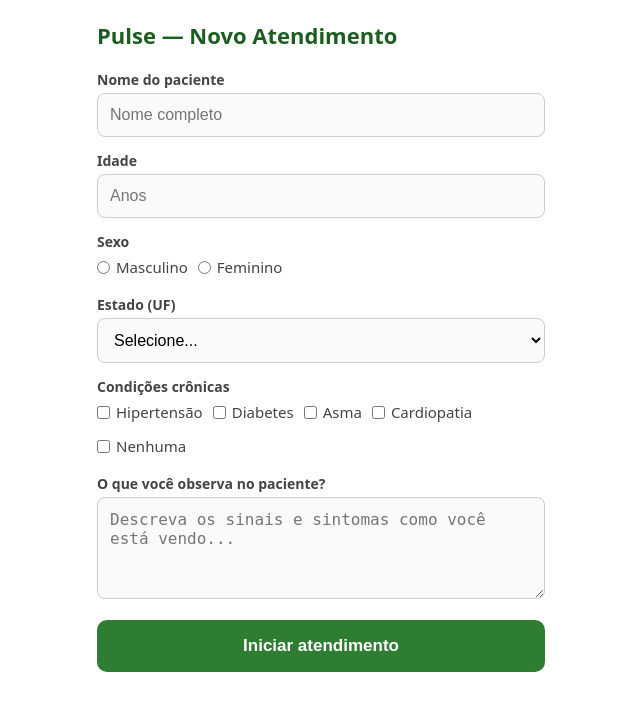
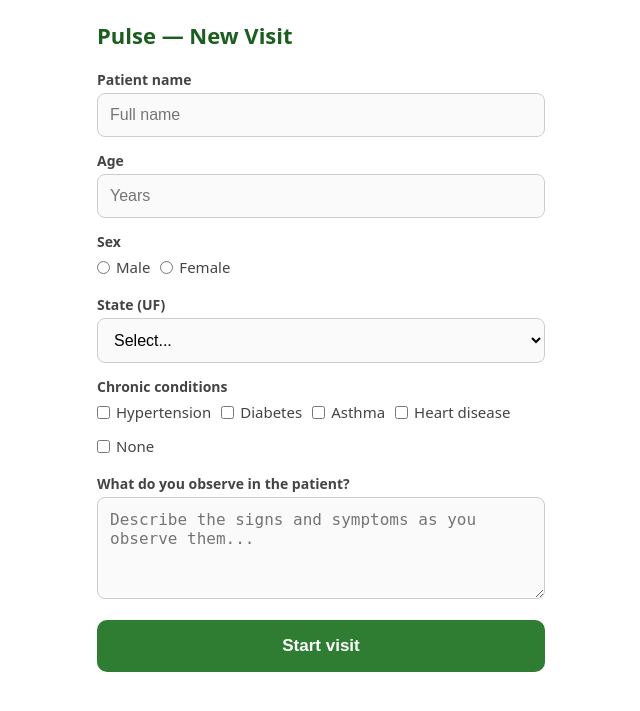
Before and after one commit to Nago13/pulse-acs, a Flask app: page / in a window 1280 px wide. Shown: the top 711 px of the page, without its empty margins (319-959 px from the left). Run offline with Flask 3, Linux system fonts and the light colour scheme; parts of the project's set-up code (start-up, migrations or seed data) failed here and were passed over.

Commit message:
feat: interface e mensagens traduzidas para inglês

```diff
--- a/app.py
+++ b/app.py
@@ -85,23 +85,23 @@ def sincronizar():
             data_hora = dados.get("data_hora", "")
 
             resumo = (
-                f"VISITA PULSE — {data_hora}\n"
+                f"PULSE VISIT — {data_hora}\n"
                 f"{'=' * 40}\n"
-                f"Paciente : {paciente.get('nome', '')} | "
-                f"Idade: {paciente.get('idade', '')} | "
-                f"Sexo: {paciente.get('sexo', '')} | "
-                f"UF: {paciente.get('estado', '')}\n"
-                f"Condições crônicas: {', '.join(paciente.get('condicoes_cronicas', []))}\n\n"
-                f"Observação inicial: {dados.get('observacao_inicial', '')}\n\n"
-                f"Hipóteses: {', '.join(hipoteses)}\n\n"
-                f"Conduta registrada pelo ACS:\n{conduta_real}\n\n"
-                f"Urgência confirmada: {urgencia}\n"
+                f"Patient: {paciente.get('nome', '')} | "
+                f"Age: {paciente.get('idade', '')} | "
+                f"Sex: {paciente.get('sexo', '')} | "
+                f"State: {paciente.get('estado', '')}\n"
+                f"Chronic conditions: {', '.join(paciente.get('condicoes_cronicas', []))}\n\n"
+                f"Initial observation: {dados.get('observacao_inicial', '')}\n\n"
+                f"Hypotheses: {', '.join(hipoteses)}\n\n"
+                f"Action recorded by health worker:\n{conduta_real}\n\n"
+                f"Confirmed urgency: {urgencia}\n"
                 f"{'=' * 40}\n"
-                f"Respostas coletadas:\n"
+                f"Collected responses:\n"
             )
             for r in dados.get("respostas_anteriores", []):
-                resumo += f"  P: {r.get('pergunta', '')}\n"
-                resumo += f"  R: {r.get('resposta', '')}\n\n"
+                resumo += f"  Q: {r.get('pergunta', '')}\n"
+                resumo += f"  A: {r.get('resposta', '')}\n\n"
 
             txt_path = SYNC_DIR / f"{dados['id_visita']}.txt"
             txt_path.write_text(resumo, encoding="utf-8")
--- a/copiloto.py
+++ b/copiloto.py
@@ -106,4 +106,4 @@ def fechar_visita(dados_visita: dict) -> dict:
     caminho = DATA_DIR / f"{dados_visita['id_visita']}.json"
     caminho.write_text(json.dumps(dados_visita, ensure_ascii=False, indent=2), encoding="utf-8")
 
-    return {"status": "salvo", "caminho": str(caminho)}
+    return {"status": "saved", "caminho": str(caminho)}
--- a/templates/index.html
+++ b/templates/index.html
@@ -1,9 +1,9 @@
 <!DOCTYPE html>
-<html lang="pt-BR">
+<html lang="en">
 <head>
   <meta charset="UTF-8" />
   <meta name="viewport" content="width=device-width, initial-scale=1.0" />
-  <title>Pulse — Apoio ao ACS</title>
+  <title>Pulse — Community Health Copilot</title>
   <style>
     *, *::before, *::after { box-sizing: border-box; margin: 0; padding: 0; }
 
@@ -301,23 +301,23 @@
      TELA 1 — Dados do paciente
 ══════════════════════════════════════════ -->
 <div id="tela-paciente" class="tela ativa">
-  <h1>Pulse — Novo Atendimento</h1>
+  <h1>Pulse — New Visit</h1>
 
-  <label for="nome">Nome do paciente</label>
-  <input type="text" id="nome" placeholder="Nome completo" autocomplete="off" />
+  <label for="nome">Patient name</label>
+  <input type="text" id="nome" placeholder="Full name" autocomplete="off" />
 
-  <label for="idade">Idade</label>
-  <input type="number" id="idade" min="0" max="120" placeholder="Anos" />
+  <label for="idade">Age</label>
+  <input type="number" id="idade" min="0" max="120" placeholder="Years" />
 
-  <label>Sexo</label>
+  <label>Sex</label>
   <div class="radio-group">
-    <label><input type="radio" name="sexo" value="M" /> Masculino</label>
-    <label><input type="radio" name="sexo" value="F" /> Feminino</label>
+    <label><input type="radio" name="sexo" value="M" /> Male</label>
+    <label><input type="radio" name="sexo" value="F" /> Female</label>
   </div>
 
-  <label for="estado">Estado (UF)</label>
+  <label for="estado">State (UF)</label>
   <select id="estado">
-    <option value="">Selecione...</option>
+    <option value="">Select...</option>
     <option value="AC">AC — Acre</option>
     <option value="AL">AL — Alagoas</option>
     <option value="AM">AM — Amazonas</option>
@@ -347,20 +347,20 @@
     <option value="TO">TO — Tocantins</option>
   </select>
 
-  <label>Condições crônicas</label>
+  <label>Chronic conditions</label>
   <div class="check-group">
-    <label><input type="checkbox" value="Hipertensão" /> Hipertensão</label>
+    <label><input type="checkbox" value="Hypertension" /> Hypertension</label>
     <label><input type="checkbox" value="Diabetes" /> Diabetes</label>
-    <label><input type="checkbox" value="Asma" /> Asma</label>
-    <label><input type="checkbox" value="Cardiopatia" /> Cardiopatia</label>
-    <label><input type="checkbox" value="Nenhuma" id="cb-nenhuma" /> Nenhuma</label>
+    <label><input type="checkbox" value="Asthma" /> Asthma</label>
+    <label><input type="checkbox" value="Heart disease" /> Heart disease</label>
+    <label><input type="checkbox" value="None" id="cb-nenhuma" /> None</label>
   </div>
 
-  <label for="observacao">O que você observa no paciente?</label>
-  <textarea id="observacao" rows="4" placeholder="Descreva os sinais e sintomas como você está vendo..."></textarea>
+  <label for="observacao">What do you observe in the patient?</label>
+  <textarea id="observacao" rows="4" placeholder="Describe the signs and symptoms as you observe them..."></textarea>
 
   <button class="btn btn-verde" id="btn-iniciar" onclick="iniciarAtendimento()">
-    Iniciar atendimento
+    Start visit
   </button>
 </div>
 
@@ -369,30 +369,30 @@
      TELA 2 — Entrevista
 ══════════════════════════════════════════ -->
 <div id="tela-entrevista" class="tela">
-  <h2>Entrevista</h2>
+  <h2>Interview</h2>
 
   <div class="hipoteses-box">
-    <p>Hipóteses em avaliação</p>
+    <p>Hypotheses under evaluation</p>
     <ul id="lista-hipoteses"></ul>
   </div>
 
-  <div class="contador" id="contador-perguntas">Pergunta 1 de —</div>
+  <div class="contador" id="contador-perguntas">Question 1</div>
 
-  <div class="pergunta-texto" id="texto-pergunta">Carregando...</div>
+  <div class="pergunta-texto" id="texto-pergunta">Loading...</div>
 
   <div class="respostas-rapidas">
-    <button class="btn-resposta" onclick="selecionarResposta('Sim')">Sim</button>
-    <button class="btn-resposta" onclick="selecionarResposta('Não')">Não</button>
-    <button class="btn-resposta" onclick="selecionarResposta('Não sei')">Não sei</button>
-    <button class="btn-resposta" onclick="toggleDescricao()">Descrever</button>
+    <button class="btn-resposta" onclick="selecionarResposta('Yes')">Yes</button>
+    <button class="btn-resposta" onclick="selecionarResposta('No')">No</button>
+    <button class="btn-resposta" onclick="selecionarResposta('Not sure')">Not sure</button>
+    <button class="btn-resposta" onclick="toggleDescricao()">Describe</button>
   </div>
 
   <div id="area-descricao" style="display:none; margin-top:8px;">
-    <textarea id="resposta-livre" rows="3" placeholder="Descreva com suas palavras..."></textarea>
+    <textarea id="resposta-livre" rows="3" placeholder="Describe in your own words..."></textarea>
   </div>
 
-  <button class="btn btn-verde" onclick="responderEAtualizar()">Responder</button>
-  <button class="btn btn-outline" onclick="irParaConduta()">Encerrar entrevista</button>
+  <button class="btn btn-verde" onclick="responderEAtualizar()">Submit answer</button>
+  <button class="btn btn-outline" onclick="irParaConduta()">End interview</button>
 </div>
 
 
@@ -400,25 +400,25 @@
      TELA 3 — Conduta
 ══════════════════════════════════════════ -->
 <div id="tela-conduta" class="tela">
-  <h2>Conduta</h2>
+  <h2>Course of Action</h2>
 
-  <div class="secao-titulo">Hipóteses finais</div>
+  <div class="secao-titulo">Final hypotheses</div>
   <div id="cards-hipoteses"></div>
 
-  <div class="secao-titulo">Condutas sugeridas</div>
+  <div class="secao-titulo">Suggested actions</div>
   <div id="conduta-destaque" class="urgencia-destaque urgencia-1"></div>
 
-  <div class="secao-titulo">Confirmar urgência</div>
+  <div class="secao-titulo">Confirm urgency level</div>
   <div class="urgencia-bts">
-    <button class="btn-urg urg-verde"    onclick="selecionarUrgencia(1, this)">Observar</button>
-    <button class="btn-urg urg-amarelo"  onclick="selecionarUrgencia(2, this)">UBS</button>
-    <button class="btn-urg urg-vermelho" onclick="selecionarUrgencia(3, this)">Emergência</button>
+    <button class="btn-urg urg-verde"    onclick="selecionarUrgencia(1, this)">Monitor</button>
+    <button class="btn-urg urg-amarelo"  onclick="selecionarUrgencia(2, this)">Health Center</button>
+    <button class="btn-urg urg-vermelho" onclick="selecionarUrgencia(3, this)">Emergency</button>
   </div>
 
-  <div class="secao-titulo">O que você fez?</div>
-  <textarea id="conduta-real" rows="4" placeholder="Registre a conduta tomada pelo ACS..."></textarea>
+  <div class="secao-titulo">What did you do?</div>
+  <textarea id="conduta-real" rows="4" placeholder="Record the action taken by the health worker..."></textarea>
 
-  <button class="btn btn-verde" onclick="registrarAtendimento()">Registrar atendimento</button>
+  <button class="btn btn-verde" onclick="registrarAtendimento()">Save visit</button>
 </div>
 
 
@@ -427,13 +427,13 @@
 ══════════════════════════════════════════ -->
 <div id="tela-confirmado" class="tela">
   <div class="confirmado-icone">&#10003;</div>
-  <div class="confirmado-titulo">Atendimento registrado<br>com sucesso</div>
+  <div class="confirmado-titulo">Visit recorded<br>successfully</div>
   <div class="confirmado-sub">
-    Será enviado à UBS quando houver<br>conexão com a internet.
+    It will be sent to the health center<br>when internet is available.
   </div>
 
-  <button class="btn btn-verde" onclick="novoAtendimento()">Novo atendimento</button>
-  <button class="btn btn-cinza" onclick="sincronizarAgora()">Sincronizar agora</button>
+  <button class="btn btn-verde" onclick="novoAtendimento()">New visit</button>
+  <button class="btn btn-cinza" onclick="sincronizarAgora()">Sync now</button>
   <div id="alerta-sync"></div>
 </div>
 
@@ -467,7 +467,7 @@
     const obs   = document.getElementById('observacao').value.trim();
 
     if (!nome || !idade || !sexo || !estado || !obs) {
-      alert('Preencha todos os campos antes de continuar.');
+      alert('Please fill in all fields before continuing.');
       return;
     }
 
@@ -482,7 +482,7 @@
     resposta_selecionada = null;
 
     const btn = document.getElementById('btn-iniciar');
-    btn.innerHTML = '<span class="spinner"></span> Aguarde...';
+    btn.innerHTML = '<span class="spinner"></span> Please wait...';
     btn.disabled = true;
 
     try {
@@ -501,18 +501,18 @@
       mostrarPerguntaAtual();
       mostrarTela('tela-entrevista');
     } catch (e) {
-      alert('Erro ao iniciar: ' + e.message);
+      alert('Error starting visit: ' + e.message);
     } finally {
-      btn.innerHTML = 'Iniciar atendimento';
+      btn.innerHTML = 'Start visit';
       btn.disabled = false;
     }
   }
 
   // ── Tela 2: Hipóteses e perguntas ───────────────
   function badgeHTML(fonte, validado_por) {
-    if (validado_por) return `<span class="badge badge-azul">Validado ✓</span>`;
-    if (fonte === 'MS-CAB' || fonte === 'MS-GVS') return `<span class="badge badge-verde">Min. Saúde</span>`;
-    return `<span class="badge badge-amarelo">Não validado</span>`;
+    if (validado_por) return `<span class="badge badge-azul">Validated ✓</span>`;
+    if (fonte === 'MS-CAB' || fonte === 'MS-GVS') return `<span class="badge badge-verde">Min. of Health</span>`;
+    return `<span class="badge badge-amarelo">Not validated</span>`;
   }
 
   function atualizarHipoteses(hipoteses, detalhadas) {
@@ -529,14 +529,14 @@
   function mostrarPerguntaAtual() {
     if (perguntas_disponiveis.length === 0) {
       document.getElementById('texto-pergunta').textContent =
-        'Sem mais perguntas disponíveis. Você pode encerrar a entrevista.';
-      document.getElementById('contador-perguntas').textContent = '— Perguntas esgotadas —';
+        'No more questions available. You may end the interview.';
+      document.getElementById('contador-perguntas').textContent = '— Questions exhausted —';
       return;
     }
     const pergunta = perguntas_disponiveis[0];
     document.getElementById('texto-pergunta').textContent = pergunta;
     document.getElementById('contador-perguntas').textContent =
-      `Pergunta ${respostas_anteriores.length + 1}`;
+      `Question ${respostas_anteriores.length + 1}`;
 
     document.querySelectorAll('.btn-resposta').forEach(b => b.classList.remove('selecionado'));
     document.getElementById('area-descricao').style.display = 'none';
@@ -563,9 +563,9 @@
     let resposta = resposta_selecionada;
     if (resposta === '__livre__') {
       resposta = document.getElementById('resposta-livre').value.trim();
-      if (!resposta) { alert('Descreva a resposta antes de continuar.'); return; }
+      if (!resposta) { alert('Please describe the response before continuing.'); return; }
     }
-    if (!resposta) { alert('Selecione ou descreva uma resposta.'); return; }
+    if (!resposta) { alert('Please select or describe a response.'); return; }
 
     const pergunta = perguntas_disponiveis[0];
     respostas_anteriores.push({ pergunta, resposta });
@@ -592,7 +592,7 @@
       perguntas_disponiveis.push(...novas);
       mostrarPerguntaAtual();
     } catch (e) {
-      alert('Erro ao atualizar: ' + e.message);
+      alert('Error updating: ' + e.message);
       respostas_anteriores.pop();
       perguntas_disponiveis.unshift(pergunta);
     }
@@ -612,7 +612,7 @@
     const cls = urgencia_confirmada === 3 ? 'urgencia-3'
               : urgencia_confirmada === 2 ? 'urgencia-2' : 'urgencia-1';
     destaque.className = `urgencia-destaque ${cls}`;
-    destaque.textContent = condutas_sugeridas[0] || 'Avaliar com a equipe de saúde.';
+    destaque.textContent = condutas_sugeridas[0] || 'Evaluate with the healthcare team.';
 
     document.querySelectorAll('.btn-urg').forEach(b => b.classList.remove('selecionado'));
     const idx = urgencia_confirmada === 3 ? 2 : urgencia_confirmada === 2 ? 1 : 0;
@@ -633,8 +633,8 @@
 
   async function registrarAtendimento() {
     const condutaReal = document.getElementById('conduta-real').value.trim();
-    if (!condutaReal) { alert('Registre o que você fez antes de continuar.'); return; }
-    if (!urgencia_confirmada) { alert('Confirme o nível de urgência.'); return; }
+    if (!condutaReal) { alert('Please record what you did before continuing.'); return; }
+    if (!urgencia_confirmada) { alert('Please confirm the urgency level.'); return; }
 
     const dados = {
       id_visita,
@@ -657,7 +657,7 @@
       if (resp.erro) throw new Error(resp.erro);
       mostrarTela('tela-confirmado');
     } catch (e) {
-      alert('Erro ao registrar: ' + e.message);
+      alert('Error saving: ' + e.message);
     }
   }
 
@@ -683,14 +683,14 @@
 
   async function sincronizarAgora() {
     const el = document.getElementById('alerta-sync');
-    el.innerHTML = '<div class="alerta"><span class="spinner"></span> Sincronizando...</div>';
+    el.innerHTML = '<div class="alerta"><span class="spinner"></span> Syncing...</div>';
     try {
       const res = await fetch('/sincronizar', { method: 'POST' });
       const dados = await res.json();
       if (dados.erro) throw new Error(dados.erro);
-      el.innerHTML = `<div class="alerta">${dados.sincronizadas} visita(s) sincronizada(s) com sucesso.</div>`;
+      el.innerHTML = `<div class="alerta">${dados.sincronizadas} visit(s) synced successfully.</div>`;
     } catch (e) {
-      el.innerHTML = `<div class="alerta">Erro: ${e.message}</div>`;
+      el.innerHTML = `<div class="alerta">Error: ${e.message}</div>`;
     }
   }
 
```
